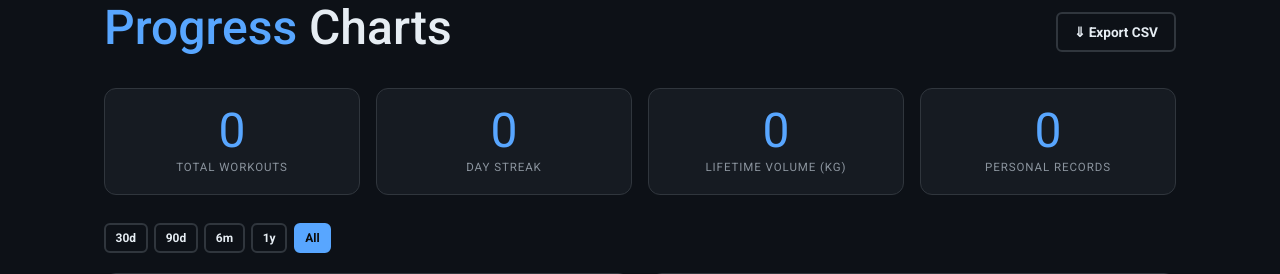
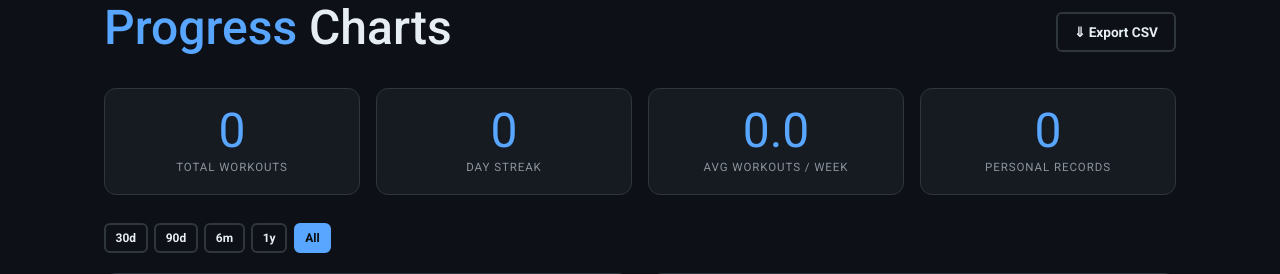
Before and after one commit to MHussainGit/Milestone-Project-3--fitness-tracker, a Django app: page /progress/ in a window 1280 px wide. Shown: the part 218-492 px from the top of the page. Run offline with Django 4.2, Linux system fonts and the light colour scheme; the visitor is signed in with stand-in values (Sample User, id 1); data that the repository does not hold is empty.

Commit message:
Replace volume stat with avg workouts/week; use est. 1RM on exercise chart

```diff
--- a/tracker/templates/tracker/progress.html
+++ b/tracker/templates/tracker/progress.html
@@ -18,8 +18,8 @@
       <div class="stat-card__label">Day Streak</div>
     </div>
     <div class="stat-card">
-      <div class="stat-card__value">{{ total_volume|floatformat:"0" }}</div>
-      <div class="stat-card__label">Lifetime Volume (kg)</div>
+      <div class="stat-card__value">{{ avg_per_week }}</div>
+      <div class="stat-card__label">Avg Workouts / Week</div>
     </div>
     <div class="stat-card">
       <div class="stat-card__value">{{ pr_count }}</div>
@@ -96,8 +96,8 @@
     {% if selected_exercise and ex_data != '[]' %}
       <div style="display:flex;gap:1rem;flex-wrap:wrap;margin-bottom:1rem">
         <div class="stat-card" style="flex:1;min-width:180px;padding:1rem">
-          <div class="stat-card__value">{{ ex_latest_weight }} kg</div>
-          <div class="stat-card__label">Latest weight</div>
+          <div class="stat-card__value">{{ ex_latest_e1rm }} kg</div>
+          <div class="stat-card__label">Latest est. 1RM</div>
         </div>
         <div class="stat-card" style="flex:1;min-width:180px;padding:1rem">
           <div class="stat-card__value">{{ ex_latest_sets }}</div>
@@ -298,7 +298,7 @@ if (exRaw.length && document.getElementById('exChart')) {
       datasets: [
         {
           type: 'line',
-          label: 'Weight (kg)',
+          label: 'Est. 1RM (kg)',
           data: exData,
           borderColor: '#58a6ff',
           backgroundColor: 'rgba(88,166,255,0.08)',
@@ -339,7 +339,7 @@ if (exRaw.length && document.getElementById('exChart')) {
       },
       scales: {
         x: xAxis({ ticks: { ...TICK, maxTicksLimit: 10 } }),
-        y:  { ...yAxis('Weight (kg)'), position: 'left' },
+        y:  { ...yAxis('Est. 1RM (kg)'), position: 'left' },
         y1: {
           position: 'right',
           ticks: { ...TICK, stepSize: 1 },
--- a/tracker/views.py
+++ b/tracker/views.py
@@ -11,7 +11,7 @@ from django.contrib import messages
 from django.http import HttpResponse
 from django.utils import timezone
 from django.views.generic import CreateView, UpdateView, DeleteView
-from django.db.models import Count, Sum, F, ExpressionWrapper, DecimalField
+from django.db.models import Count, Sum
 import csv
 import json
 
@@ -460,11 +460,12 @@ def progress(request):
     # Summary stat cards
     total_workouts = Workout.objects.filter(user=request.user).count()
     streak = Workout.objects.streak(request.user)
-    total_volume = WorkoutEntry.objects.filter(
-        workout__user=request.user, weight__isnull=False
-    ).aggregate(
-        v=Sum(ExpressionWrapper(F('sets') * F('reps') * F('weight'), output_field=DecimalField()))
-    )['v'] or 0
+    first_workout = Workout.objects.filter(user=request.user).order_by('date').first()
+    if first_workout and total_workouts > 1:
+        weeks_elapsed = max(1, (timezone.now().date() - first_workout.date).days / 7)
+        avg_per_week = round(total_workouts / weeks_elapsed, 1)
+    else:
+        avg_per_week = float(total_workouts)
     pr_count = PersonalRecord.objects.filter(user=request.user).count()
 
     # Bodyweight chart data
@@ -507,7 +508,7 @@ def progress(request):
     ex_data = []
     ex_sets_data = []
     ex_reps_data = []
-    ex_latest_weight = None
+    ex_latest_e1rm = None
     ex_latest_sets = None
     selected_exercise = None
 
@@ -523,12 +524,12 @@ def progress(request):
         if cutoff:
             ex_qs = ex_qs.filter(workout__date__gte=cutoff)
         ex_labels    = [str(e.workout.date) for e in ex_qs]
-        ex_data      = [float(e.weight) for e in ex_qs]
+        ex_data      = [round(float(e.weight) * (1 + (e.reps or 1) / 30), 1) for e in ex_qs]
         ex_sets_data = [e.sets for e in ex_qs]
         ex_reps_data = [e.reps for e in ex_qs]
         if ex_qs:
             last_entry = ex_qs.last()
-            ex_latest_weight = float(last_entry.weight)
+            ex_latest_e1rm = round(float(last_entry.weight) * (1 + (last_entry.reps or 1) / 30), 1)
             ex_latest_sets = last_entry.sets
 
     # All PRs — always lifetime, not date-filtered
@@ -541,7 +542,7 @@ def progress(request):
     context = {
         'total_workouts':    total_workouts,
         'streak':            streak,
-        'total_volume':      round(float(total_volume)),
+        'avg_per_week':      avg_per_week,
         'pr_count':          pr_count,
         'range_param':       range_param,
         'range_options':     range_options,
@@ -554,7 +555,7 @@ def progress(request):
         'ex_data':           json.dumps(ex_data),
         'ex_sets_data':      json.dumps(ex_sets_data),
         'ex_reps_data':      json.dumps(ex_reps_data),
-        'ex_latest_weight':  ex_latest_weight,
+        'ex_latest_e1rm':    ex_latest_e1rm,
         'ex_latest_sets':    ex_latest_sets,
         'exercises':         exercises,
         'selected_exercise': selected_exercise,
```
